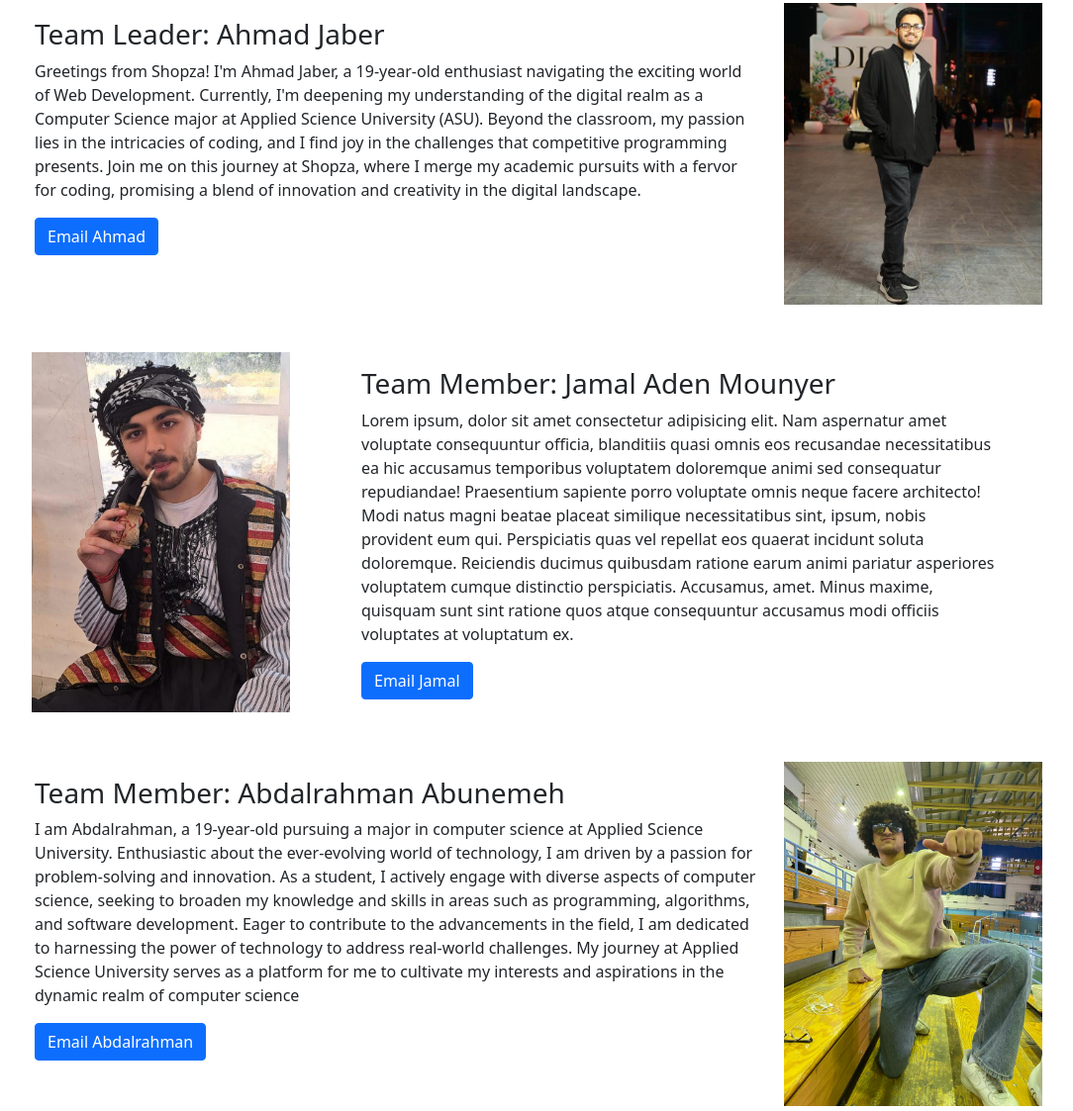
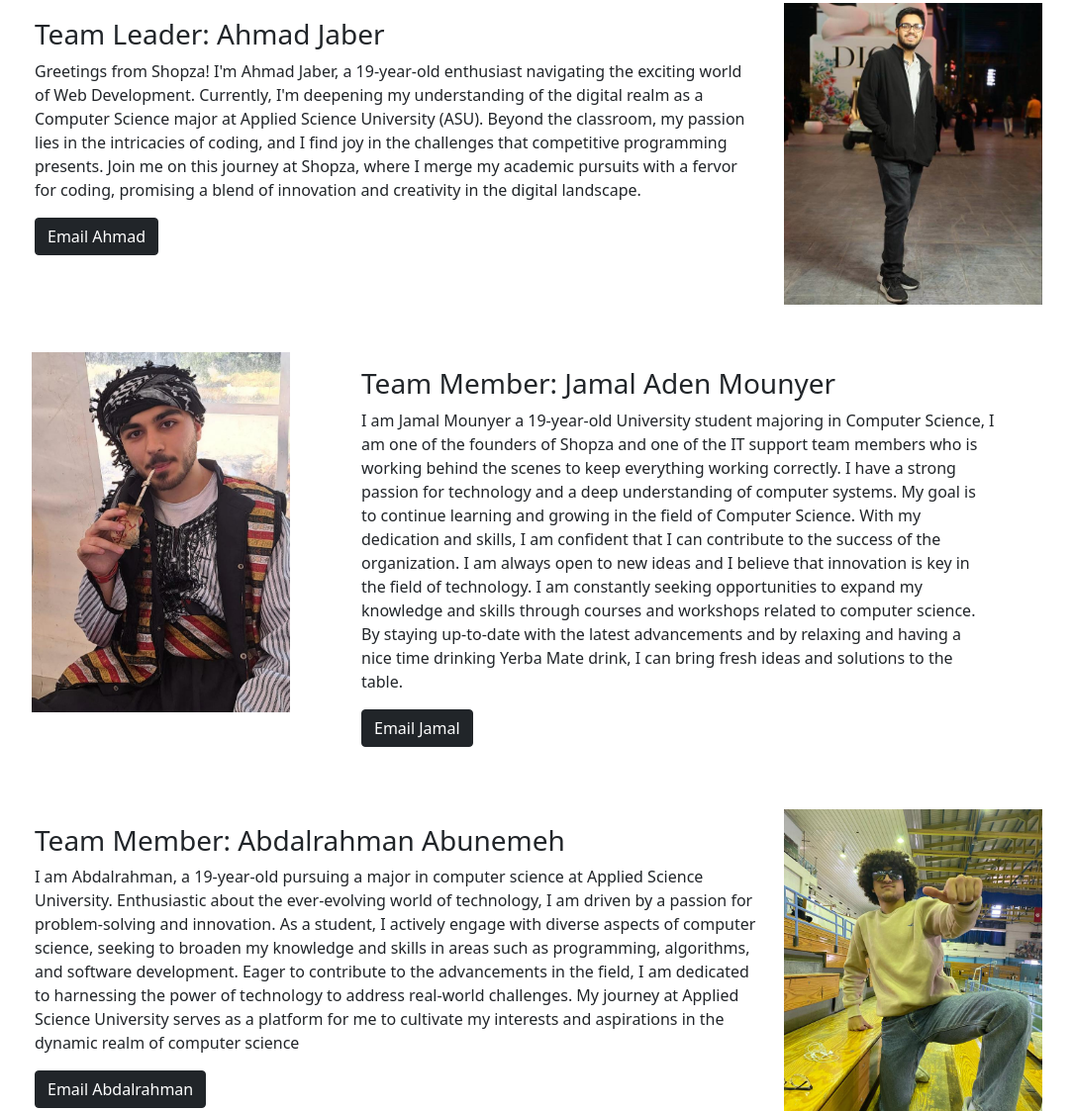
Before and after one commit to Orcs-dream/website, a plain HTML site: page About us.html in a window 1280 px wide. Shown: the part 827-1950 px from the top of the page at 99% size, without its empty margins (50-1134 px from the left). Drawn offline with nearby package versions, Linux system fonts and the light colour scheme.

Commit message:
Update About us.html

```diff
--- a/About us.html
+++ b/About us.html
@@ -93,7 +93,7 @@
           find joy in the challenges that competitive programming presents. Join me on this journey at Shopza, where I
           merge my academic pursuits with a fervor for coding, promising a blend of innovation and creativity in the
           digital landscape.</p>
-        <a href="emailto:aduplays0@gmail.com" class="btn btn-primary">Email Ahmad</a>
+        <a href="emailto:aduplays0@gmail.com" class="btn btn-dark">Email Ahmad</a>
       </div>
       <div class="col-3">
         <img src="Images/Ahmad.jfif" width="100%">
@@ -106,20 +106,13 @@
       <div class="col-8" style="padding:15px 60px;">
         <h3>Team Member: Jamal Aden Mounyer</h3>
         <!--About him-->
-        <p> Lorem ipsum, dolor sit amet consectetur adipisicing elit. Nam aspernatur amet voluptate consequuntur
-          officia,
-          blanditiis quasi omnis eos recusandae necessitatibus ea hic accusamus temporibus voluptatem doloremque animi
-          sed
-          consequatur repudiandae!
-          Praesentium sapiente porro voluptate omnis neque facere architecto! Modi natus magni beatae placeat similique
-          necessitatibus sint, ipsum, nobis provident eum qui. Perspiciatis quas vel repellat eos quaerat incidunt
-          soluta
-          doloremque.
-          Reiciendis ducimus quibusdam ratione earum animi pariatur asperiores voluptatem cumque distinctio
-          perspiciatis.
-          Accusamus, amet. Minus maxime, quisquam sunt sint ratione quos atque consequuntur accusamus modi officiis
-          voluptates at voluptatum ex.</p>
-        <a href="emailto:jamal.aldeen.almoner1@gmail.com" class="btn btn-primary">Email Jamal</a>
+        <p>I am Jamal Mounyer a 19-year-old University student majoring in Computer Science, I am one of the founders of Shopza and one of the IT support team members who is working behind the scenes to keep everything working correctly.
+
+          I have a strong passion for technology and a deep understanding of computer systems. My goal is to continue learning and growing in the field of Computer Science. With my dedication and skills, I am confident that I can contribute to the success of the organization.
+
+          I am always open to new ideas and I believe that innovation is key in the field of technology. I am constantly seeking opportunities to expand my knowledge and skills through courses and workshops related to computer science. By staying up-to-date with the latest advancements and by relaxing and having a nice time drinking Yerba Mate drink, I can bring fresh ideas and solutions to the table.
+        </p>
+        <a href="emailto:jamal.aldeen.almoner1@gmail.com" class="btn btn-dark">Email Jamal</a>
       </div>
     </div><br><br>
     <div class="row">
@@ -133,7 +126,7 @@
           to the advancements in the field, I am dedicated to harnessing the power of technology to address real-world
           challenges. My journey at Applied Science University serves as a platform for me to cultivate my interests and
           aspirations in the dynamic realm of computer science</p>
-        <a href="emailto:aboodabunemeh04@gmail.com" class="btn btn-primary">Email Abdalrahman</a>
+        <a href="emailto:aboodabunemeh04@gmail.com" class="btn btn-dark">Email Abdalrahman</a>
       </div>
       <div class="col-3">
         <img src="Images/Abd.jfif" width="100%">
```
